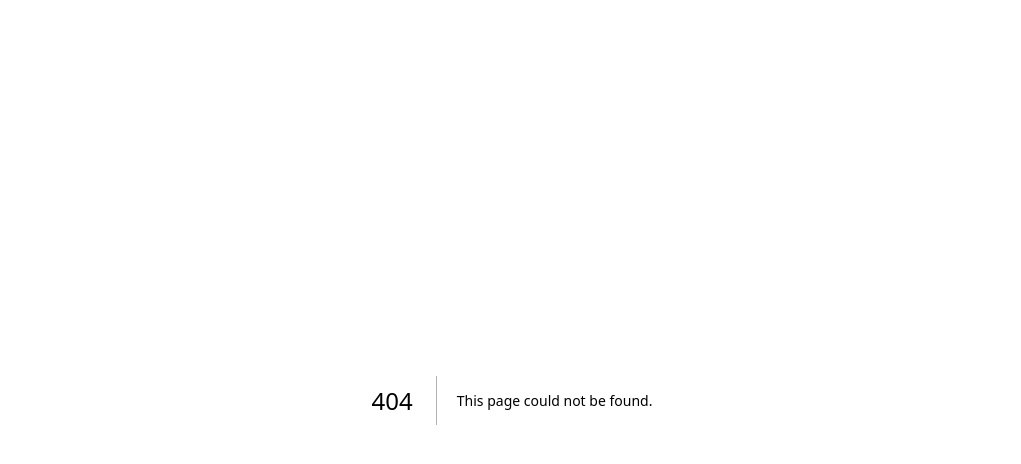
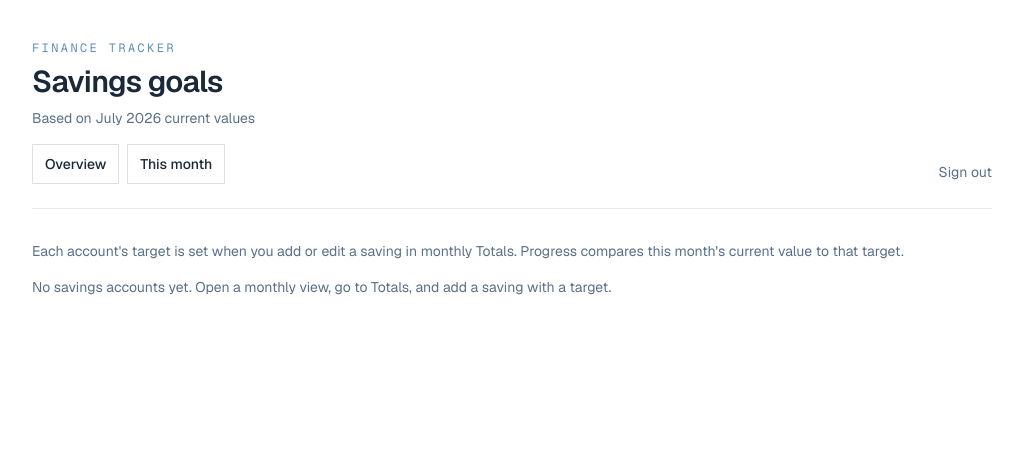
Before and after one commit to allyssapascual/finance-tracker, a Next.js app: page /savings in a window 1280 px wide. Before the commit this address had no page. Shown: the top 464 px of the page, without its empty margins (128-1149 px from the left). Built offline with nearby package versions, Linux system fonts and the light colour scheme; no server answers; the database is empty.

Commit message:
Saving targets

```diff
--- a/src/app/actions.ts
+++ b/src/app/actions.ts
@@ -226,11 +226,27 @@ export async function createFundItem(
   }
 
   const supabase = await createClient();
-  const { data: account, error: accountError } = await supabase
-    .from(accountTable(kind))
-    .insert({ name })
-    .select("id")
-    .single();
+
+  let account: { id: string } | null = null;
+  let accountError: { message: string } | null = null;
+
+  if (kind === "savings") {
+    const result = await supabase
+      .from("savings_accounts")
+      .insert({ name, target: parseMoney(formData.get("target")) })
+      .select("id")
+      .single();
+    account = result.data;
+    accountError = result.error;
+  } else {
+    const result = await supabase
+      .from("investment_accounts")
+      .insert({ name })
+      .select("id")
+      .single();
+    account = result.data;
+    accountError = result.error;
+  }
 
   if (accountError || !account) {
     return { error: accountError?.message ?? "Could not create account." };
@@ -250,6 +266,7 @@ export async function createFundItem(
   }
 
   revalidatePath(`/months/${formatYearMonth(year, month)}`);
+  revalidatePath("/savings");
   return { success: true };
 }
 
@@ -275,10 +292,16 @@ export async function updateFundItem(
 
   const supabase = await createClient();
 
-  const { error: nameError } = await supabase
-    .from(accountTable(kind))
-    .update({ name })
-    .eq("id", id);
+  const { error: nameError } =
+    kind === "savings"
+      ? await supabase
+          .from("savings_accounts")
+          .update({ name, target: parseMoney(formData.get("target")) })
+          .eq("id", id)
+      : await supabase
+          .from("investment_accounts")
+          .update({ name })
+          .eq("id", id);
 
   if (nameError) {
     return { error: nameError.message };
@@ -301,6 +324,7 @@ export async function updateFundItem(
   }
 
   revalidatePath(`/months/${formatYearMonth(year, month)}`);
+  revalidatePath("/savings");
   return { success: true };
 }
 
@@ -320,6 +344,7 @@ export async function deleteFundItem(formData: FormData): Promise<void> {
   if (Number.isInteger(year) && Number.isInteger(month)) {
     revalidatePath(`/months/${formatYearMonth(year, month)}`);
   }
+  revalidatePath("/savings");
 }
 
 export async function createRecurringTemplate(
--- a/src/app/months/[ym]/page.tsx
+++ b/src/app/months/[ym]/page.tsx
@@ -69,7 +69,7 @@ export default async function MonthPage({ params }: PageProps) {
       .eq("month", parsed.month),
     supabase
       .from("savings_accounts")
-      .select("id, name, created_at")
+      .select("id, name, created_at, target")
       .order("created_at", { ascending: true }),
     supabase
       .from("savings_month_values")
@@ -158,6 +158,12 @@ export default async function MonthPage({ params }: PageProps) {
             >
               Overview
             </Link>
+            <Link
+              href="/savings"
+              className="inline-flex h-10 items-center border border-foreground/15 bg-surface px-3 text-sm font-medium text-foreground hover:border-foreground/30"
+            >
+              Savings goals
+            </Link>
             <MonthSetupButton
               year={parsed.year}
               month={parsed.month}
--- a/src/app/page.tsx
+++ b/src/app/page.tsx
@@ -1,3 +1,4 @@
+import Link from "next/link";
 import { signOut } from "@/app/actions";
 import { DashboardCharts } from "@/components/dashboard-charts";
 import { MonthLinks, YearNav } from "@/components/year-nav";
@@ -101,6 +102,14 @@ export default async function DashboardPage({ searchParams }: PageProps) {
             </h1>
             <YearNav year={year} />
             <MonthLinks year={year} />
+            <div className="mt-4">
+              <Link
+                href="/savings"
+                className="inline-flex h-10 items-center border border-foreground/15 bg-surface px-3 text-sm font-medium text-foreground hover:border-foreground/30"
+              >
+                Savings goals
+              </Link>
+            </div>
           </div>
           <form action={signOut}>
             <button
--- /dev/null
+++ b/src/app/savings/page.tsx
@@ -0,0 +1,114 @@
+import Link from "next/link";
+import { signOut } from "@/app/actions";
+import { SavingsProgressList } from "@/components/savings-progress";
+import {
+  currentYearMonth,
+  mergeFundAccounts,
+  monthLabel,
+  parseYearMonth,
+} from "@/lib/finance/constants";
+import { createClient } from "@/lib/supabase/server";
+
+export default async function SavingsGoalsPage() {
+  const ym = currentYearMonth();
+  const parsed = parseYearMonth(ym);
+  if (!parsed) {
+    return (
+      <div className="mx-auto max-w-5xl px-6 py-16">
+        <p className="text-red-700">Could not determine the current month.</p>
+      </div>
+    );
+  }
+
+  const supabase = await createClient();
+  const [accountsResult, valuesResult] = await Promise.all([
+    supabase
+      .from("savings_accounts")
+      .select("id, name, created_at, target")
+      .order("created_at", { ascending: true }),
+    supabase
+      .from("savings_month_values")
+      .select("account_id, budget, actual, current_value")
+      .eq("year", parsed.year)
+      .eq("month", parsed.month),
+  ]);
+
+  if (accountsResult.error) {
+    return (
+      <div className="mx-auto max-w-5xl px-6 py-16">
+        <p className="text-red-700">
+          Could not load savings: {accountsResult.error.message}
+        </p>
+        <p className="mt-2 text-sm text-muted">
+          Run migration{" "}
+          <code className="font-mono">007_savings_target.sql</code> in Supabase
+          if you have not yet.
+        </p>
+      </div>
+    );
+  }
+
+  const items = mergeFundAccounts(
+    accountsResult.data ?? [],
+    valuesResult.data ?? [],
+  );
+
+  const loadWarning = valuesResult.error?.message;
+
+  return (
+    <div className="relative min-h-full flex-1 bg-white">
+      <div className="relative z-10 mx-auto max-w-5xl px-6 py-10 sm:px-8">
+        <header className="flex flex-wrap items-end justify-between gap-4 border-b border-foreground/10 pb-6">
+          <div>
+            <p className="font-mono text-xs tracking-[0.2em] text-accent uppercase">
+              Finance Tracker
+            </p>
+            <h1 className="mt-2 text-3xl font-semibold tracking-tight text-foreground">
+              Savings goals
+            </h1>
+            <p className="mt-2 text-sm text-muted">
+              Based on {monthLabel(ym)} current values
+            </p>
+            <div className="mt-4 flex flex-wrap items-center gap-2">
+              <Link
+                href="/"
+                className="inline-flex h-10 items-center border border-foreground/15 bg-surface px-3 text-sm font-medium text-foreground hover:border-foreground/30"
+              >
+                Overview
+              </Link>
+              <Link
+                href={`/months/${ym}`}
+                className="inline-flex h-10 items-center border border-foreground/15 bg-surface px-3 text-sm font-medium text-foreground hover:border-foreground/30"
+              >
+                This month
+              </Link>
+            </div>
+          </div>
+          <form action={signOut}>
+            <button
+              type="submit"
+              className="text-sm text-muted hover:text-foreground"
+            >
+              Sign out
+            </button>
+          </form>
+        </header>
+
+        {loadWarning ? (
+          <p className="mt-4 text-sm text-amber-800">
+            Some values could not load ({loadWarning}).
+          </p>
+        ) : null}
+
+        <section className="mt-8">
+          <p className="mb-4 text-sm text-muted">
+            Each account&apos;s target is set when you add or edit a saving in
+            monthly Totals. Progress compares this month&apos;s current value to
+            that target.
+          </p>
+          <SavingsProgressList items={items} />
+        </section>
+      </div>
+    </div>
+  );
+}
--- a/src/components/fund-items.tsx
+++ b/src/components/fund-items.tsx
@@ -89,7 +89,7 @@ function FundForm({
         />
       </label>
 
-      <div className="grid grid-cols-3 gap-2">
+      <div className="grid grid-cols-2 gap-2 sm:grid-cols-4">
         <MoneyInput name="budget" label="Budget" defaultValue={initial?.budget} />
         <MoneyInput name="actual" label="Actual" defaultValue={initial?.actual} />
         <MoneyInput
@@ -97,6 +97,13 @@ function FundForm({
           label="Current"
           defaultValue={initial?.current_value}
         />
+        {kind === "savings" ? (
+          <MoneyInput
+            name="target"
+            label="Target"
+            defaultValue={initial?.target}
+          />
+        ) : null}
       </div>
 
       {state && "error" in state ? (
@@ -156,8 +163,10 @@ export function FundItemsTable({
         <div>
           <h3 className="text-base font-semibold tracking-tight">{title}</h3>
           <p className="mt-1 text-xs text-muted">
-            Names apply to every month. Budget, actual, and current value are for
-            this month only. Delete removes the account from all months.
+            Names
+            {kind === "savings" ? " and targets" : ""} apply to every month.
+            Budget, actual, and current value are for this month only. Delete
+            removes the account from all months.
           </p>
         </div>
         <button
--- /dev/null
+++ b/src/components/savings-progress.tsx
@@ -0,0 +1,80 @@
+import {
+  formatGbp,
+  formatPercent,
+  fundProgress,
+  type FundItem,
+} from "@/lib/finance/constants";
+
+export function SavingsProgressList({ items }: { items: FundItem[] }) {
+  if (items.length === 0) {
+    return (
+      <p className="text-sm text-muted">
+        No savings accounts yet. Open a monthly view, go to Totals, and add a
+        saving with a target.
+      </p>
+    );
+  }
+
+  return (
+    <div className="overflow-x-auto border border-foreground/10">
+      <table className="min-w-full text-left text-sm">
+        <thead className="border-b border-foreground/10 bg-accent-soft/40 text-xs tracking-wide text-muted uppercase">
+          <tr>
+            <th className="px-4 py-3 font-medium">Name</th>
+            <th className="px-4 py-3 font-medium text-right">Current</th>
+            <th className="px-4 py-3 font-medium text-right">Target</th>
+            <th className="px-4 py-3 font-medium">Progress</th>
+          </tr>
+        </thead>
+        <tbody>
+          {items.map((item) => {
+            const progress = fundProgress(item.current_value, item.target);
+            const barWidth = progress
+              ? Math.min(100, Math.max(0, progress.percent))
+              : 0;
+
+            return (
+              <tr
+                key={item.id}
+                className="border-b border-foreground/5 odd:bg-white even:bg-accent-soft/35 last:border-0"
+              >
+                <td className="px-4 py-3 font-medium">{item.name}</td>
+                <td className="px-4 py-3 text-right tabular-nums">
+                  {formatGbp(item.current_value)}
+                </td>
+                <td className="px-4 py-3 text-right tabular-nums">
+                  {item.target > 0 ? formatGbp(item.target) : "—"}
+                </td>
+                <td className="px-4 py-3">
+                  {progress ? (
+                    <div className="min-w-[12rem]">
+                      <div className="h-2 w-full bg-accent-soft">
+                        <div
+                          className="h-2 bg-accent"
+                          style={{ width: `${barWidth}%` }}
+                        />
+                      </div>
+                      <p className="mt-1.5 text-xs text-muted">
+                        {progress.reached ? (
+                          <span className="font-medium text-accent">Reached</span>
+                        ) : (
+                          <>
+                            {formatPercent(progress.percent)}
+                            {" · "}
+                            {formatGbp(progress.remaining)} left
+                          </>
+                        )}
+                      </p>
+                    </div>
+                  ) : (
+                    <span className="text-xs text-muted">No target set</span>
+                  )}
+                </td>
+              </tr>
+            );
+          })}
+        </tbody>
+      </table>
+    </div>
+  );
+}
--- a/src/lib/finance/constants.ts
+++ b/src/lib/finance/constants.ts
@@ -135,6 +135,8 @@ export type FundItem = {
   /** Account id (stable across months) */
   id: string;
   name: string;
+  /** Global goal for savings accounts; 0 for investments or when unset */
+  target: number;
   budget: number;
   actual: number;
   current_value: number;
@@ -142,7 +144,7 @@ export type FundItem = {
 };
 
 export function mergeFundAccounts(
-  accounts: { id: string; name: string; created_at: string }[],
+  accounts: { id: string; name: string; created_at: string; target?: number | string }[],
   monthValues: {
     account_id: string;
     budget: number | string;
@@ -166,12 +168,28 @@ export function mergeFundAccounts(
     return {
       id: account.id,
       name: account.name,
+      target: Number(account.target ?? 0),
       budget: values?.budget ?? 0,
       actual: values?.actual ?? 0,
       current_value: values?.current_value ?? 0,
       created_at: account.created_at,
     };
   });
+}
+
+/** Progress toward a savings target; null when no target is set */
+export function fundProgress(
+  current: number,
+  target: number,
+): { percent: number; remaining: number; reached: boolean } | null {
+  if (target <= 0) return null;
+  const percent = (current / target) * 100;
+  const remaining = Math.max(0, target - current);
+  return {
+    percent,
+    remaining,
+    reached: current >= target,
+  };
 }
 
 export function toMonthPlan(row: Record<string, unknown>): MonthPlan {
```
Also changed, not shown: 2 other files (tests, documents, lock files or other folders).
